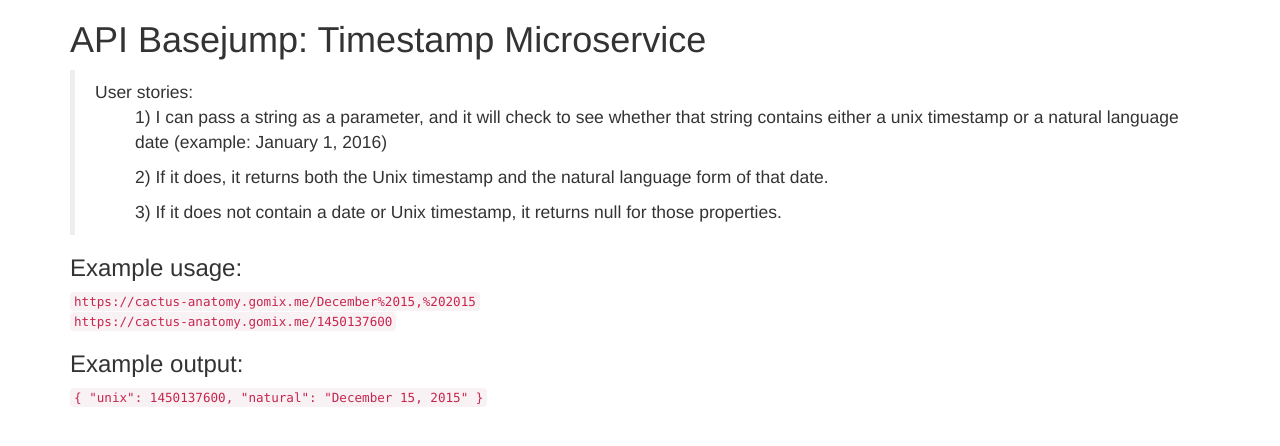
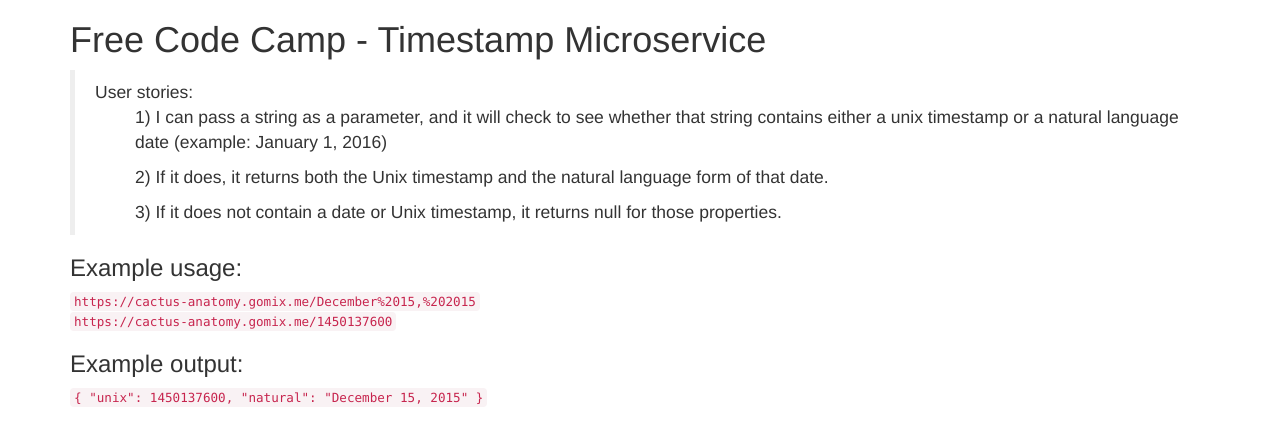
Before and after one commit to resolutedreamer/fcc-timestamp, a website: page views/index.html in a window 1280 px wide. Drawn offline with nearby package versions, Linux system fonts and the light colour scheme.

Commit message:
🚌👙 Updated with Gomix

```diff
--- a/package.json
+++ b/package.json
@@ -1,6 +1,6 @@
 {
   "name": "resolutedreamer-timestamp",
-  "version": "1.0.3",
+  "version": "1.0.4",
   "description": "Free Code Camp - Timestamp Microservice",
   "main": "index.js",
   "scripts": {
--- a/views/index.html
+++ b/views/index.html
@@ -1,13 +1,14 @@
 <!DOCTYPE html>
-<!-- saved from url=(0035)https://timestamp-ms.herokuapp.com/ -->
-<html lang="en"><head><meta http-equiv="Content-Type" content="text/html; charset=UTF-8">
-        <title>Timestamp microservice</title>
-        <link rel="stylesheet" href="https://maxcdn.bootstrapcdn.com/bootstrap/3.3.7/css/bootstrap.min.css">
+<html lang="en">
+  <head>
+    <meta http-equiv="Content-Type" content="text/html; charset=UTF-8">
+    <title>Free Code Camp - Timestamp Microservice</title>
+    <link rel="stylesheet" href="https://maxcdn.bootstrapcdn.com/bootstrap/3.3.7/css/bootstrap.min.css"/>
   </head>
   <body class=" hasGoogleVoiceExt">
     <div class="container">
       <h1 class="header">
-                API Basejump: Timestamp Microservice
+          Free Code Camp - Timestamp Microservice
       </h1>
       <blockquote>
           User stories:
@@ -27,5 +28,5 @@
           }
       </code>
     </div>
-
-</body></html>
+  </body>
+</html>
```
Lines whose indentation alone changed are shown as unchanged.
